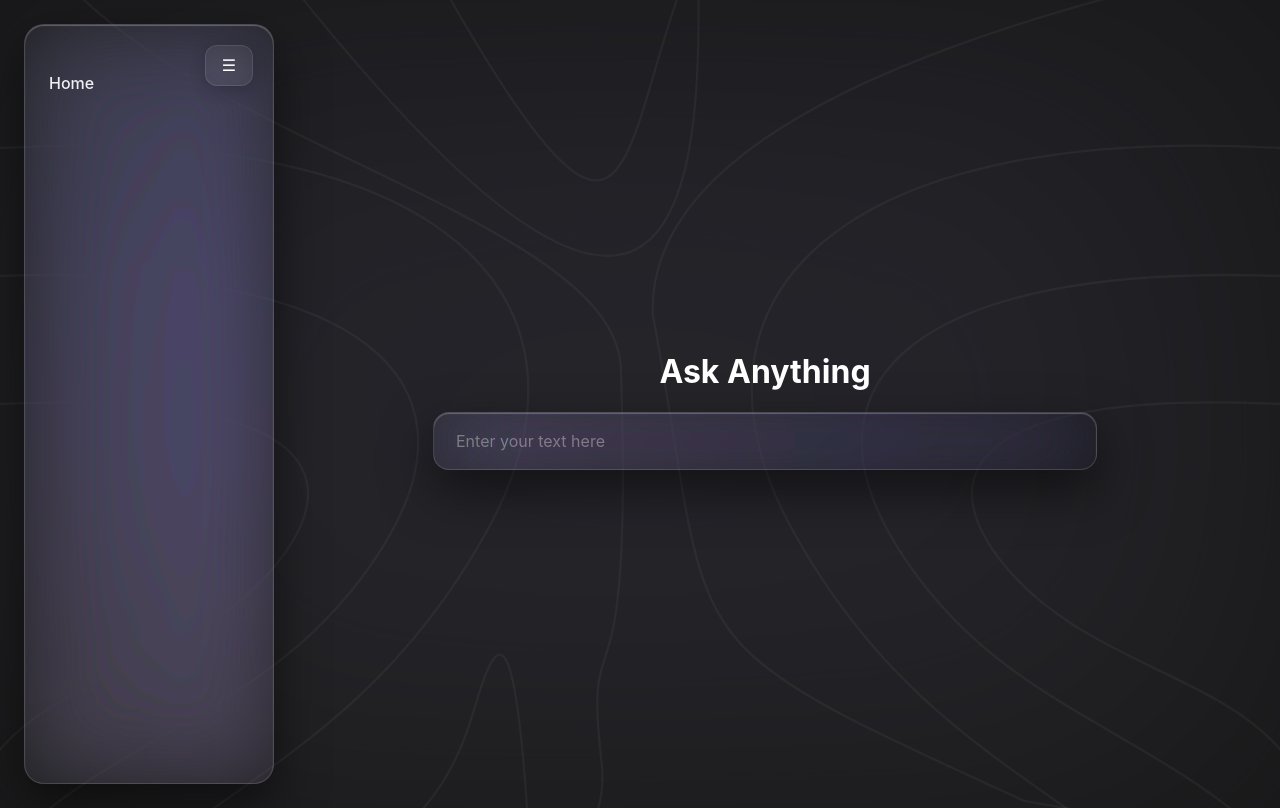
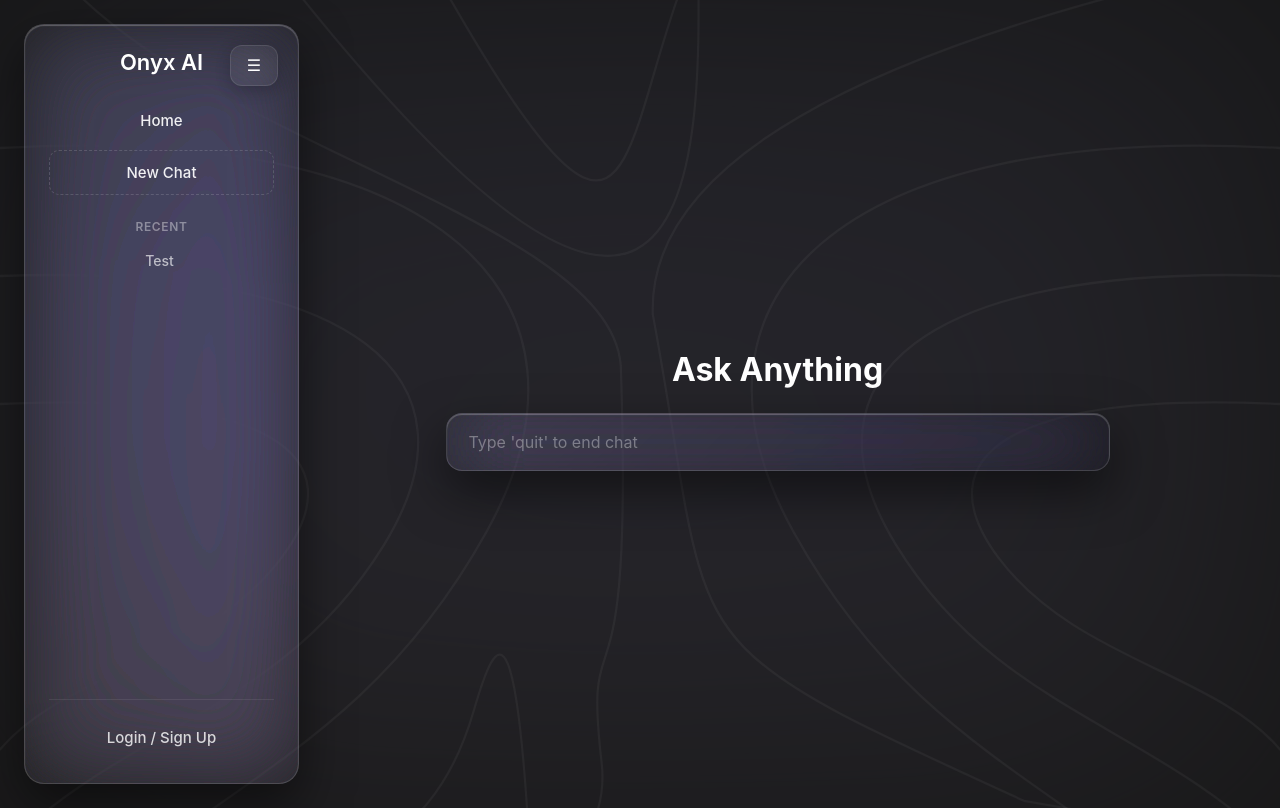
Before and after one commit to AlexMospan/Y12-Software-Engineering-AT3-Project, a Python web app: template templates/index.html in a window 1280 px wide. Run offline with Jinja, Linux system fonts and the light colour scheme; the template is opened without the code that fills it, so the values that code supplies are empty.

Commit message:
Added text input animation and blank pages for login and register pages, basic database for holding users and sessions, basic chat function (not interactable through website), hidden API key extractor and user input json file as user query temp storage, more styling to the website background and colour changes.

```diff
--- a/static/css/style.css
+++ b/static/css/style.css
@@ -28,7 +28,7 @@ body {
     0 20px 50px rgba(0, 0, 0, 0.5),
     inset 0 1px 1px rgba(255, 255, 255, 0.25);
 
-  width: 250px;
+  width: 275px;
   height: calc(95vh);
   box-sizing: border-box;
   border-radius: 20px;
@@ -51,6 +51,7 @@ body {
   margin-top: 0;
   margin-bottom: 24px;
   font-weight: 600;
+  text-align: center;
 }
 
 .glass_sidebar a {
@@ -109,6 +110,9 @@ body {
 }
 
 .sidebar-content {
+  display: flex;
+  flex-direction: column;
+  height: 100%;
   transition: opacity 0.2s ease, visibility 0.2s;
   opacity: 1;
   visibility: visible;
@@ -238,3 +242,131 @@ body {
   left: -100px;
   transform: rotate(-15deg);
 }
+
+/* Sidebar Application Buttons Styles */
+
+.sidebar-nav {
+  display: flex;
+  flex-direction: column;
+  gap: 8px;
+  margin-bottom: 24px;
+}
+
+.sidebar-btn, .recent-item-btn {
+  background: transparent;
+  border: none;
+  color: rgba(255, 255, 255, 0.925);
+  font-family: inherit;
+  font-size: 15px;
+  font-weight: 500;
+  text-align: center;
+  cursor: pointer;
+  transition: background 0.2s ease, color 0.2s ease;
+}
+
+.sidebar-btn {
+  display: flex;
+  align-items: center;
+  justify-content: center;
+  padding: 12px 14px;
+  border-radius: 10px;
+  width: 100%;
+}
+
+.sidebar-btn:hover {
+  background: rgba(255, 255, 255, 0.05);
+}
+
+.active-btn {
+  background: rgba(255, 255, 255, 0.08);
+  color: #ffffff;
+}
+
+.new-chat-btn {
+  border: 1px dashed rgba(255, 255, 255, 0.15);
+}
+
+.new-chat-btn:hover {
+  border-color: rgba(255, 255, 255, 0.3);
+  background: rgba(255, 255, 255, 0.04);
+}
+
+.recent-chats-container {
+  flex-grow: 1;
+  display: flex;
+  flex-direction: column;
+  overflow: hidden;
+  margin-bottom: 16px;
+}
+
+.recent-chats-container h3 {
+  font-size: 12px;
+  text-transform: uppercase;
+  letter-spacing: 0.05em;
+  color: rgba(255, 255, 255, 0.4);
+  margin: 0 0 10px 0;
+  font-weight: 600;
+  text-align: center;
+}
+
+.recent-list {
+  display: flex;
+  flex-direction: column;
+  gap: 4px;
+  overflow-y: auto;
+  padding-right: 4px;
+}
+
+.recent-list::-webkit-scrollbar {
+  width: 4px;
+}
+
+.recent-list::-webkit-scrollbar-thumb {
+  background: rgba(255, 255, 255, 0.1);
+  border-radius: 10px;
+}
+
+.recent-item-btn {
+  padding: 8px 10px;
+  font-size: 14px;
+  color: rgba(255, 255, 255, 0.65);
+  border-radius: 8px;
+  white-space: nowrap;
+  overflow: hidden;
+  text-overflow: ellipsis;
+  width: 100%;
+}
+
+.recent-item-btn:hover {
+  background: rgba(255, 255, 255, 0.03);
+  color: #ffffff;
+}
+
+.sidebar-footer {
+  margin-top: auto;
+  padding-top: 16px;
+  border-top: 1px solid rgba(255, 255, 255, 0.08);
+}
+
+.login-btn {
+  color: rgba(255, 255, 255, 0.8);
+}
+
+.main-title {
+  transition: opacity 0.4s ease, transform 0.4s ease;
+  margin-bottom: 24px;
+}
+
+.input-box {
+  transition: transform 1.2s cubic-bezier(0.25, 1, 0.5, 1);
+}
+
+.main-content.has-searched .input-box {
+  transform: translateY(38.5vh);
+}
+
+.main-content.has-searched .main-title {
+  opacity: 0;
+  transform: translateY(-20px);
+  pointer-events: none;
+}
--- /dev/null
+++ b/static/js/chatInputs.json
@@ -0,0 +1,3 @@
+{
+    "chatInput": "test"
+}
--- a/static/js/main.js
+++ b/static/js/main.js
@@ -3,5 +3,38 @@ const sidebar = document.getElementById('sidebar');
 
 toggleBtn.addEventListener('click', () => {
   sidebar.classList.toggle('hidden');
-  toggleBtn.classList.toggle('sidebar-hidden'); // Toggles the button's pop-out placement
+  toggleBtn.classList.toggle('sidebar-hidden');
 });
+
+document.addEventListener("DOMContentLoaded", () => {
+    const chatInput = document.getElementById("chat-input");
+    const mainContent = document.getElementById("main-content");
+
+    if (chatInput && mainContent) {
+        chatInput.addEventListener("keydown", (event) => {
+            if (event.key === "Enter" && !event.shiftKey) {
+                const textValue = chatInput.value.trim();
+
+                if (textValue !== "") {
+                    mainContent.classList.add("has-searched");
+                    console.log("Submitted query:", textValue);
+
+                    // 1. Pack the variable into an object
+                    const projectData = {
+                        chatInput: textValue
+                    };
+
+                    // 2. Send the data to Python backend application
+                    fetch('http://localhost:5000/save-input', {
+                        method: 'POST',
+                        headers: { 'Content-Type': 'application/json' },
+                        body: JSON.stringify(projectData)
+                    })
+                    .then(response => response.json())
+                    .then(data => console.log('Successfully saved to JSON via Python:', data))
+                    .catch(error => console.error('Error sending data:', error));
+                }
+            }
+        });
+    }
+});
--- a/templates/index.html
+++ b/templates/index.html
@@ -4,7 +4,6 @@
     <meta charset="UTF-8" />
     <meta name="viewport" content="width=device-width, initial-scale=1.0" />
     <meta http-equiv="X-UA-Compatible" content="ie=edge" />
-    <!-- This line blocks cross site scripting -->
     <meta http-equiv="Content-Security-Policy" content="script-src 'self'; worker-src 'self';">
 
     <title>Chatbot Demo</title>
@@ -16,7 +15,6 @@
 
 <div class="wrapper">
     <div class="app-container">
-        <!-- Background Elements -->
         <div class="glow-container"></div>
         <svg class="topography-svg" viewBox="0 0 1000 1000" preserveAspectRatio="xMidYMid slice">
             <path d="M 0,300 C 350,280 480,420 380,600 C 280,780 150,800 0,950" />
@@ -37,26 +35,35 @@
             <path d="M 580,1000 C 590,950 630,920 660,950 C 675,965 650,1000 610,1000" />
         </svg>
 
-        <!-- Sidebar (Left Column) -->
         <aside id="sidebar" class="glass_sidebar">
             <button id="toggleBtn" class="sidebar-toggle">☰</button>
 
-            <!-- Handles hiding the text links and titles -->
             <div id="sidebar-inner" class="sidebar-content">
-                <h2 style="color:white"></h2>
-                <nav>
-                    <a href="#home">Home</a>
+                <h2 style="color:white">Onyx AI</h2>
+
+                <nav class="sidebar-nav">
+                    <a href="/"><button class="sidebar-btn home-btn">Home</button></a>
+                    <button class="sidebar-btn new-chat-btn">New Chat</button>
                 </nav>
+
+                <div class="recent-chats-container">
+                    <h3>Recent</h3>
+                    <div class="recent-list">
+                        <button class="recent-item-btn">Test</button>
+                    </div>
+                </div>
+
+                <div class="sidebar-footer">
+                    <button class="sidebar-btn login-btn">Login / Sign Up</button>
+                </div>
             </div>
         </aside>
 
-        <!-- Main Content Area (Right Column) -->
         <main id="main-content" class="main-content">
-            <h1 style="color:white">Ask Anything</h1>
+            <h1 style="color:white" class="main-title">Ask Anything</h1>
 
-            <!-- Input container -->
             <div class="input-box">
-                <input type="text" class="centered-textbox" placeholder="Enter your text here">
+                <input type="text" id="chat-input" class="centered-textbox" placeholder="Type 'quit' to end chat">
             </div>
         </main>
     </div>
```
Also changed, not shown: main.py (+63 -1 lines), .databaste/db.db (added), .databaste/queries.sql (added), templates/login.html (added), templates/register.html (added), 1 other file.
